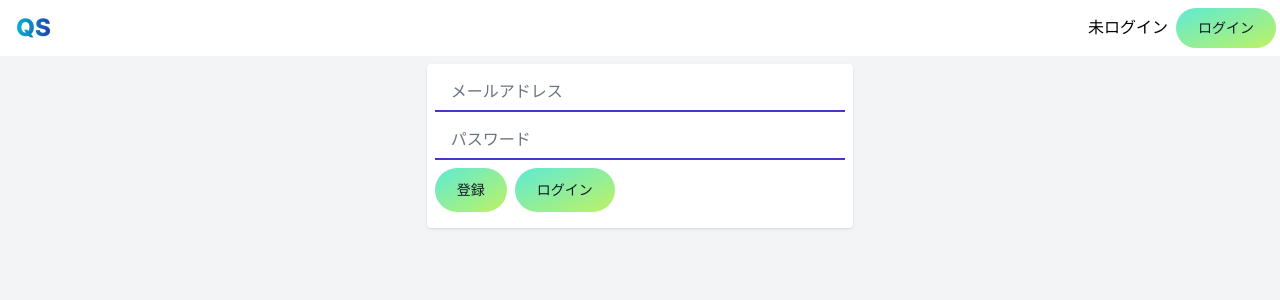
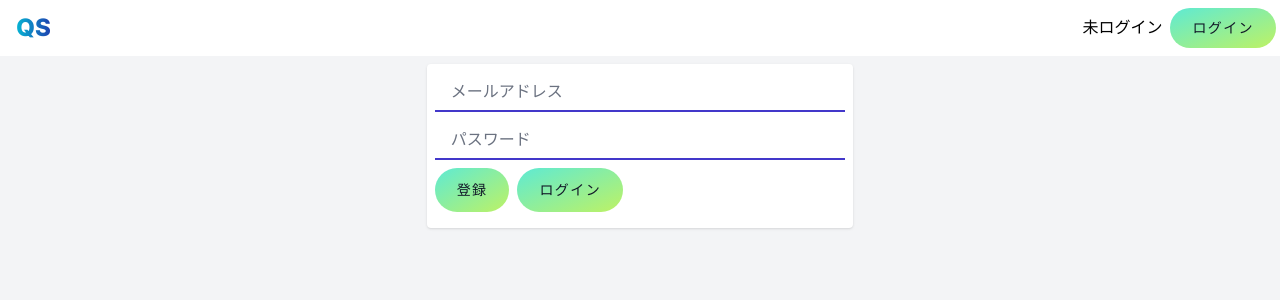
Before and after one commit to pb10005/quiz-serverless, a Vue app: page /login in a window 1280 px wide. Shown: the top 300 px of the page. Built offline with nearby package versions, Linux system fonts and the light colour scheme; no server answers.

Commit message:
Fix layout bugs

```diff
--- a/src/components/ActionButton.vue
+++ b/src/components/ActionButton.vue
@@ -15,7 +15,7 @@ const click = _ => {
 </script>
 <template>
     <button @click="click" class="relative inline-flex items-center justify-center p-0.5 mb-2 mr-2 overflow-hidden text-sm font-medium text-gray-900 rounded-full group bg-gradient-to-br hover:bg-gradient-to-bl from-teal-300 to-lime-300 group-hover:from-teal-300 group-hover:to-lime-300 dark:text-white dark:hover:text-gray-900 focus:ring-4 focus:outline-none focus:ring-lime-200 dark:focus:ring-lime-800">
-        <div class="w-full relative px-5 py-2.5 transition-all ease-in duration-75 dark:bg-gray-900 rounded-md group-hover:bg-opacity-0">
+        <div class="w-full relative px-5 py-2.5 transition-all ease-in duration-75 dark:bg-gray-900 rounded-md group-hover:bg-opacity-0 tracking-widest">
             {{ label }}
         </div>
     </button>
--- a/src/components/LinkButton.vue
+++ b/src/components/LinkButton.vue
@@ -12,7 +12,7 @@ defineProps({
 </script>
 <template>
     <router-link :to="to" class="relative inline-flex items-center justify-center p-0.5 overflow-hidden text-sm font-medium text-gray-900 rounded-full group bg-gradient-to-br hover:bg-gradient-to-bl from-teal-300 to-lime-300 group-hover:from-teal-300 group-hover:to-lime-300 dark:text-white dark:hover:text-gray-900 focus:ring-4 focus:outline-none focus:ring-lime-200 dark:focus:ring-lime-800">
-        <div class="w-full relative px-5 py-2 transition-all ease-in duration-75 dark:bg-gray-900 rounded-md group-hover:bg-opacity-0">
+        <div class="w-full relative px-5 py-2 transition-all ease-in duration-75 dark:bg-gray-900 rounded-md group-hover:bg-opacity-0 tracking-widest">
             {{ label }}
         </div>
     </router-link>
--- a/src/components/ProfileTab.vue
+++ b/src/components/ProfileTab.vue
@@ -41,6 +41,9 @@ defineProps(
     </div>
     <div class="text-lg font-bold my-4">あなたが参加中の部屋</div>
     <div class="grid md:grid-cols-12">
+        <div v-if="participatingRooms.length === 0" class="flex justify-center items-center col-span-12 my-4">
+            <link-button to="/?tab=quiz" label="参加する部屋を探しましょう"></link-button>
+        </div>
         <div v-for="item in participatingRooms" :key="item.rooms.id" class="md:col-span-4 p-2">
         <room-card
             class=""
@@ -54,6 +57,9 @@ defineProps(
     </div>
     <div class="text-lg font-bold my-4">あなたが作成した部屋</div>
     <div class="grid md:grid-cols-12">
+        <div v-if="ownRooms.length === 0" class="flex justify-center items-center col-span-12 my-4">
+            <link-button to="/?tab=post" label="部屋を作成しましょう"></link-button>
+        </div>
         <div v-for="item in ownRooms" :key="item.id" class="md:col-span-4 p-2">
         <room-card
             class=""
--- a/src/views/quiz/Play.vue
+++ b/src/views/quiz/Play.vue
@@ -104,9 +104,11 @@ onUnmounted(() => {
         </div>
     </div>
     <div v-if="state.room?.master_id === store.user?.id || state.players?.filter(x => x.player_id === store.user?.id).length > 0" class="md:grid md:grid-cols-12">
-        <div class="md:col-start-1 md:col-span-3 p-2">
-            <room-info :room="state.room"></room-info>
-            <quiz-status :quiz="state.currentQuiz"></quiz-status>
+        <div class="md:col-start-1 md:col-span-3">
+            <div class="p-2">
+                <room-info :room="state.room"></room-info>
+                <quiz-status :quiz="state.currentQuiz"></quiz-status>
+            </div>
             <button
                 :class="{ 'text-white bg-gradient-to-r from-cyan-500 to-blue-500': state.selectedTab === 'chat'}"
                 @click="state.selectedTab = 'chat'"
```
